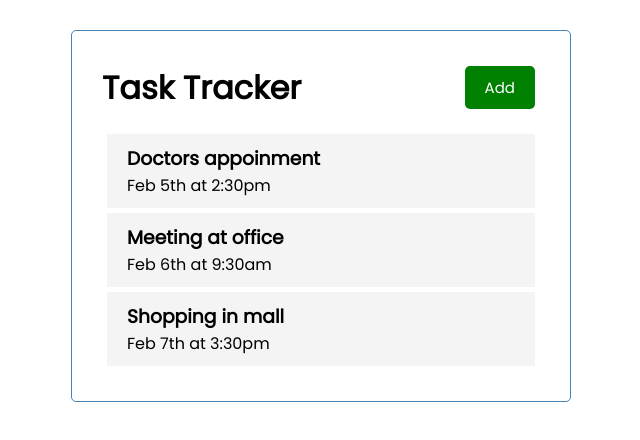
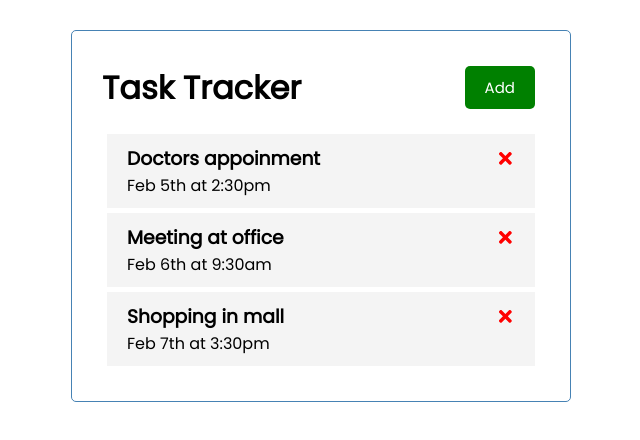
Before and after one commit to md-aqib/task-tracker, a React (Create React App) app: page / in a window 1280 px wide. Shown: the top 440 px of the page, without its empty margins (319-959 px from the left). Built offline with nearby package versions, Linux system fonts and the light colour scheme.

Commit message:
added delete event

```diff
--- a/package.json
+++ b/package.json
@@ -8,6 +8,7 @@
     "@testing-library/user-event": "^12.1.10",
     "react": "^17.0.2",
     "react-dom": "^17.0.2",
+    "react-icons": "^4.2.0",
     "react-scripts": "4.0.3",
     "web-vitals": "^1.0.1"
   },
--- a/src/App.js
+++ b/src/App.js
@@ -23,10 +23,16 @@
           reminder: false
       }
   ])
+
+  //Delete Task
+  const deleteTask = (id) => {
+    setTasks(tasks.filter((el) => el.id != id))
+  }
+
   return (
     <div className="container">
       <Header />
-      <Tasks tasks={tasks} />
+      {tasks.length > 0 ?<Tasks tasks={tasks} onDelete={deleteTask} />: "No task found"}
     </div>
   );
 }
--- a/src/components/Task.js
+++ b/src/components/Task.js
@@ -1,7 +1,11 @@
-const Task = ({ task }) => {
+import { FaTimes } from 'react-icons/fa'
+
+const Task = ({ task, onDelete }) => {
     return (
         <div className='task'>
-            <h3>{task.text}</h3>
+            <h3>
+                {task.text} <FaTimes style={{ color: 'red', cursor: 'pointer' }} onClick={() => onDelete(task.id)} />
+                </h3>
             <p>{task.day}</p>
         </div>
     )
--- a/src/components/Tasks.js
+++ b/src/components/Tasks.js
@@ -1,10 +1,10 @@
 import Task from './Task'
 
-const Tasks = ({ tasks }) => {
+const Tasks = ({ tasks, onDelete }) => {
     return (
         <>
             {tasks.map((ele) => (
-                <Task key={ele.id} task={ele} />
+                <Task key={ele.id} task={ele} onDelete={onDelete} />
             ))}
         </>
     )
```
Also changed, not shown: 1 other file (tests, documents, lock files or other folders).
